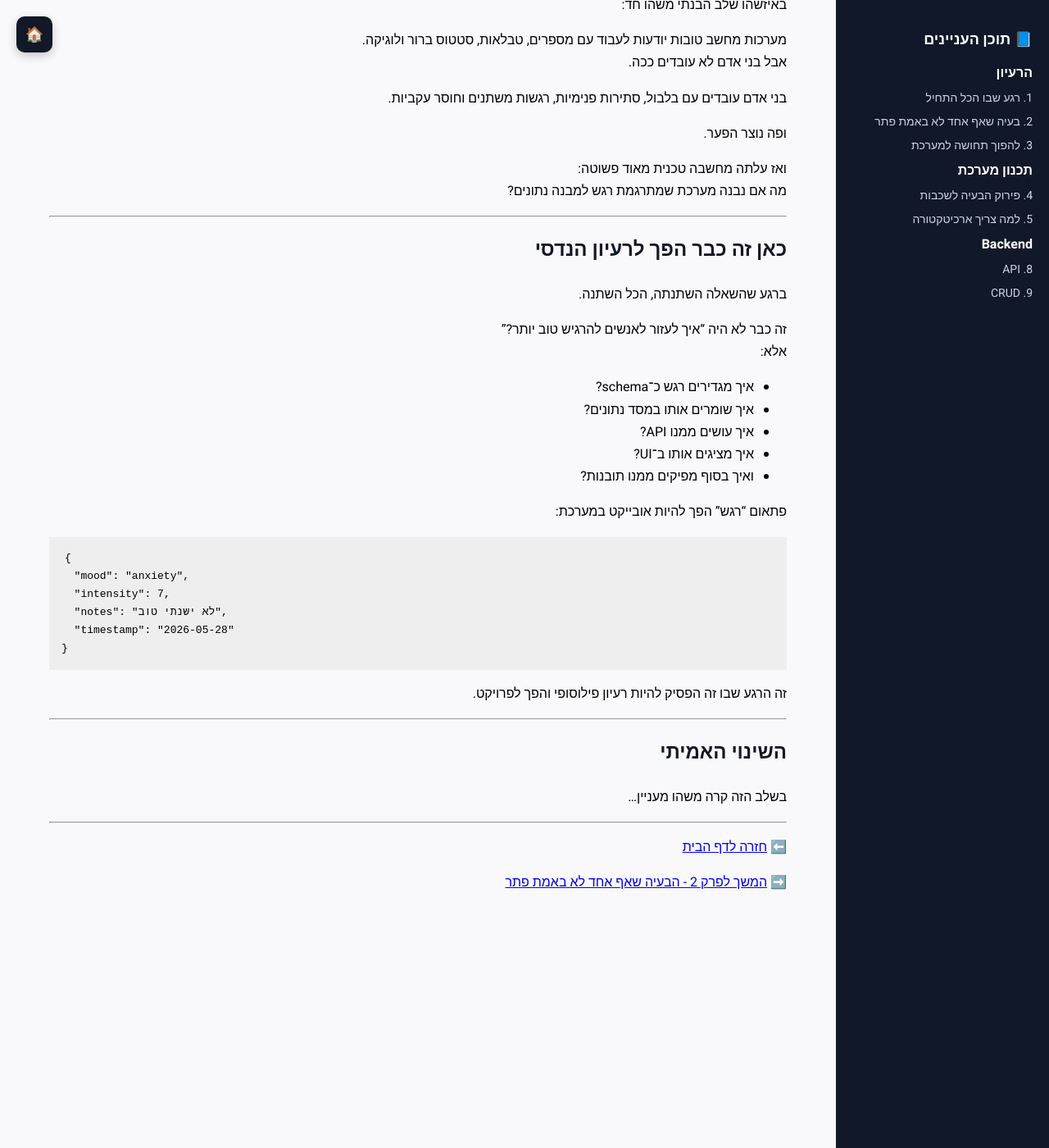
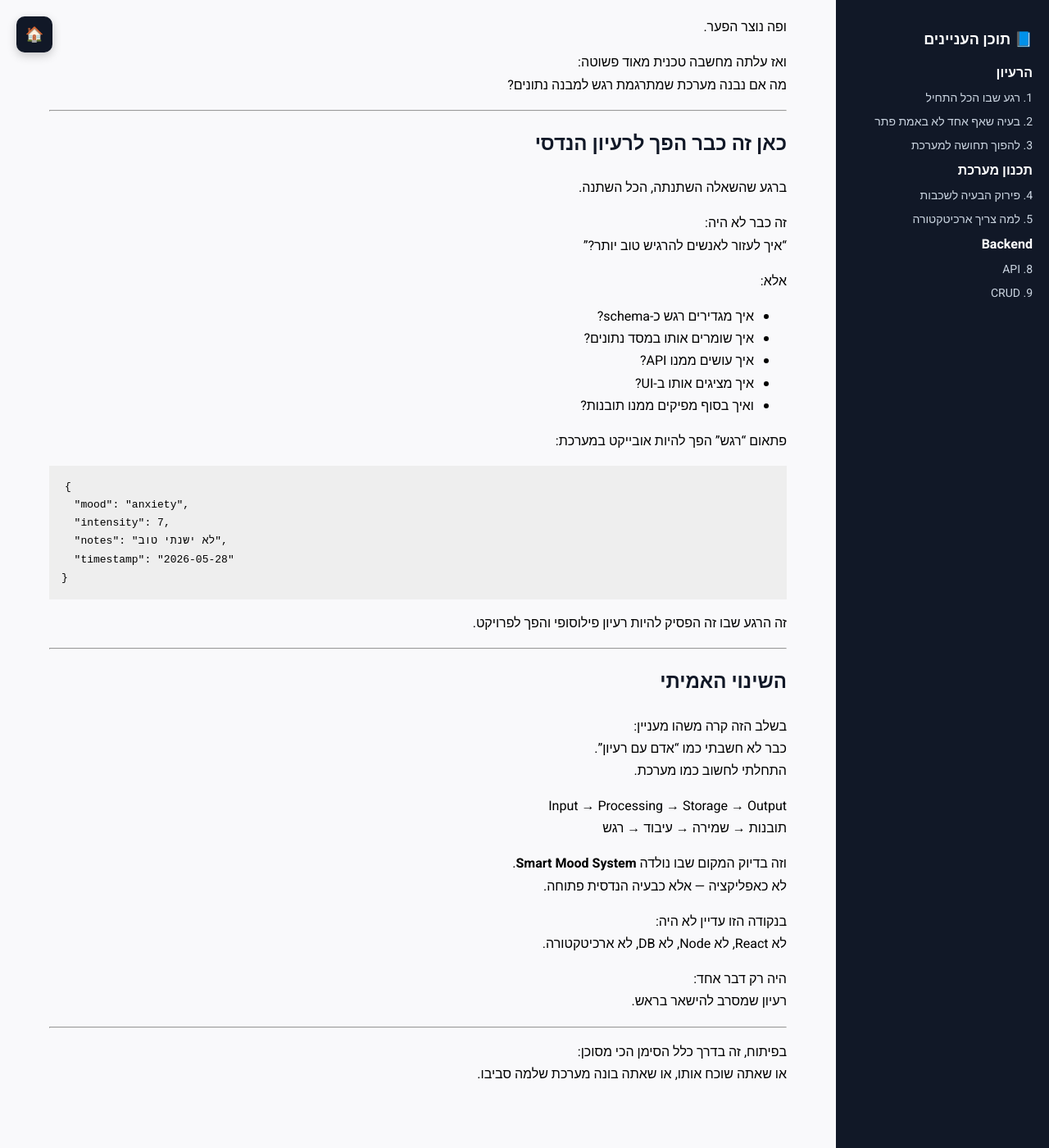
Before and after one commit to Yakov-Drilman/smart-mood-system-book, a Jekyll site: the page built from chapters/part-1-the-idea/01-how-it-all-started.md, in a window 1280 px wide and 1400 px high, scrolled down 946 px. Shown: the whole window at 82% size. Built offline with Jekyll 4.4.1, drawn with Linux system fonts in a browser that asks for light colours; some of the changed text lies outside the part shown.

Commit message:
feat(book): add Chapters 1–3 initial draft content

```diff
--- a/chapters/part-1-the-idea/01-how-it-all-started.md
+++ b/chapters/part-1-the-idea/01-how-it-all-started.md
@@ -4,20 +4,17 @@ title: פרק 1 - רגע שבו הכל התחיל
 hero_image: /assets/images/chapter-01-hero.png
 ---
 
-# פרק 1<br>רגע שבו הכל התחיל
+# פרק 1 – רגע שבו הכל התחיל
 
 יש רגעים בפיתוח שאתה לא כותב בהם קוד, אתה כותב בהם החלטה.
 לא החלטה טכנית.
-
 אלא החלטה שמתחילה כמו רעש קטן בראש, כזה שלא עובר גם אחרי שאתה סוגר את הלפטופ.
 
 זה התחיל ממקום מאוד פשוט, שאלה שלא הצלחתי להפסיק לחשוב עליה:
 למה בעידן של AI חכם, רגשות אנושיים עדיין נשארים “שטח מת”?
 
 יש אפליקציות ליומנים. יש צ׳אטבוטים. יש מערכות בריאות. יש AI.
-אבל הכל מרגיש מפוזר.
-
-אין מערכת אחת שמצליחה לעשות דבר אחד פשוט:
+אבל הכל מרגיש מפוזר. אין מערכת אחת שמצליחה לעשות דבר אחד פשוט:
 לקחת מצב רגשי של בן אדם ולהפוך אותו למשהו שמערכת באמת יכולה לעבוד איתו.
 
 ---
@@ -25,11 +22,10 @@ hero_image: /assets/images/chapter-01-hero.png
 ## הנקודה ששינתה את החשיבה
 
 באיזשהו שלב הבנתי משהו חד:
-
-מערכות מחשב טובות יודעות לעבוד עם מספרים, טבלאות, סטטוס ברור ולוגיקה.
+מערכות מחשב טובות יודעות לעבוד עם מספרים, טבלאות, סטטוס ברור, לוגיקה.
 אבל בני אדם לא עובדים ככה.
 
-בני אדם עובדים עם בלבול, סתירות פנימיות, רגשות משתנים וחוסר עקביות.
+בני אדם עובדים עם בלבול, סתירות פנימיות, רגשות משתנים, חוסר עקביות.
 
 ופה נוצר הפער.
 
@@ -42,13 +38,15 @@ hero_image: /assets/images/chapter-01-hero.png
 
 ברגע שהשאלה השתנתה, הכל השתנה.
 
-זה כבר לא היה “איך לעזור לאנשים להרגיש טוב יותר?”
+זה כבר לא היה:
+“איך לעזור לאנשים להרגיש טוב יותר?”
+
 אלא:
 
-- איך מגדירים רגש כ־schema?
+- איך מגדירים רגש כ-schema?
 - איך שומרים אותו במסד נתונים?
 - איך עושים ממנו API?
-- איך מציגים אותו ב־UI?
+- איך מציגים אותו ב-UI?
 - ואיך בסוף מפיקים ממנו תובנות?
 
 פתאום “רגש” הפך להיות אובייקט במערכת:
@@ -68,10 +66,23 @@ hero_image: /assets/images/chapter-01-hero.png
 
 ## השינוי האמיתי
 
-בשלב הזה קרה משהו מעניין...
+בשלב הזה קרה משהו מעניין:
+כבר לא חשבתי כמו “אדם עם רעיון”.
+התחלתי לחשוב כמו מערכת.
+
+Input → Processing → Storage → Output
+תובנות → שמירה → עיבוד → רגש
+
+וזה בדיוק המקום שבו נולדה **Smart Mood System**.
+לא כאפליקציה — אלא כבעיה הנדסית פתוחה.
+
+בנקודה הזו עדיין לא היה:
+לא React, לא Node, לא DB, לא ארכיטקטורה.
+
+היה רק דבר אחד:
+רעיון שמסרב להישאר בראש.
 
 ---
 
-⬅️ [חזרה לדף הבית](../../index.md)
-
-➡️ [המשך לפרק 2 - הבעיה שאף אחד לא באמת פתר](02-the-problem-no-one-solved.md)
+בפיתוח, זה בדרך כלל הסימן הכי מסוכן:
+או שאתה שוכח אותו, או שאתה בונה מערכת שלמה סביבו.
```
Also changed, not shown: chapters/part-1-the-idea/02-the-problem-no-one-solved.md (+126 -0 lines), chapters/part-1-the-idea/03-turning-a-feeling-into-a-system.md (+193 -0 lines).
